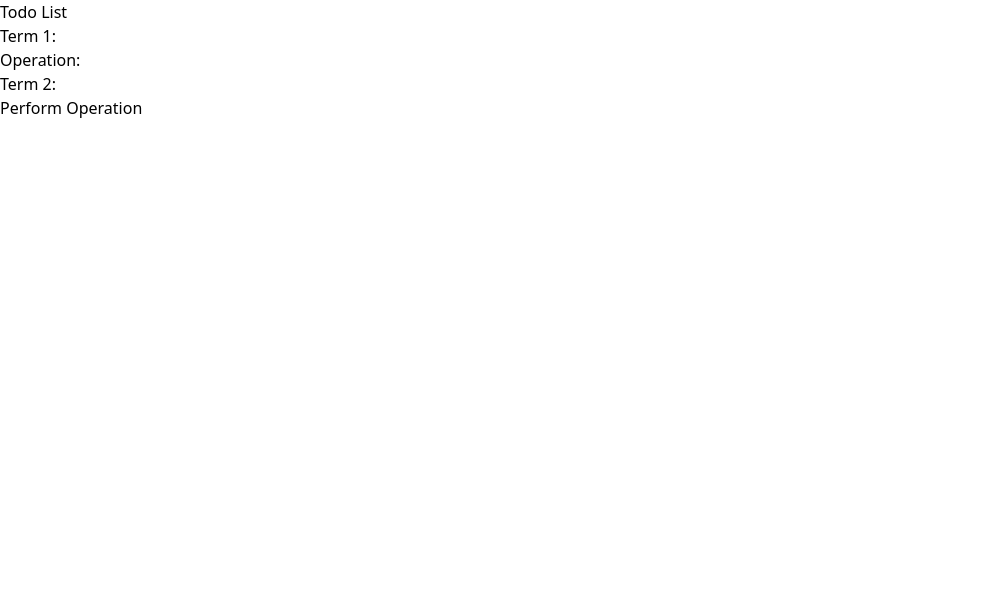
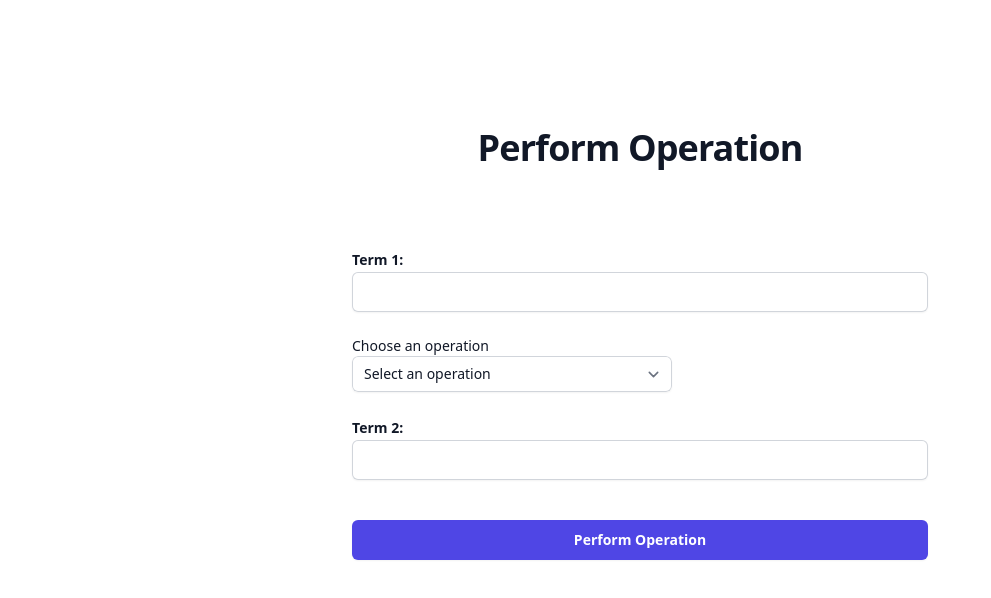
Before and after one commit to ignaciomosca/arithmetic-frontend, a Nuxt app: page /operations in a window 1280 px wide. Shown: the top 598 px of the page, without its empty margins (0-991 px from the left). Built offline with nearby package versions, Linux system fonts and the light colour scheme.

Commit message:
Add styles

```diff
--- a/components/UserLogin.vue
+++ b/components/UserLogin.vue
@@ -1,16 +1,18 @@
 <template>
-  <div class="container">
-    <h2 class="text-3xl font-bold underline">Login</h2>
-    <form @submit.prevent="login">
+  <div class="flex min-h-full flex-1 flex-col justify-center px-6 py-12 lg:px-8">
+    <div class="sm:mx-auto sm:w-full sm:max-w-sm">
+      <h2 class="mt-10 text-center text-2xl font-bold leading-9 tracking-tight text-gray-900">Login</h2>
+    </div>
+    <form class="mt-10 sm:mx-auto sm:w-full sm:max-w-sm space-y-6" @submit.prevent="login">
       <div class="form-group">
-        <label for="username">Username:</label>
-        <input type="text" id="username" v-model="username" class="form-control" />
+        <label for="username" class="block text-sm font-medium leading-6 text-gray-900">Username:</label>
+        <input type="text" id="username" v-model="username"  class="block w-full rounded-md border-0 py-1.5 text-gray-900 shadow-sm ring-1 ring-inset ring-gray-300 placeholder:text-gray-400 focus:ring-2 focus:ring-inset focus:ring-indigo-600 sm:text-sm sm:leading-6" />
       </div>
       <div class="form-group">
-        <label for="password">Password:</label>
-        <input type="password" id="password" v-model="password" class="form-control" />
+        <label for="password" class="block text-sm font-medium leading-6 text-gray-900">Password:</label>
+        <input type="password" id="password" v-model="password" class="block w-full rounded-md border-0 py-1.5 text-gray-900 shadow-sm ring-1 ring-inset ring-gray-300 placeholder:text-gray-400 focus:ring-2 focus:ring-inset focus:ring-indigo-600 sm:text-sm sm:leading-6" />
       </div>
-      <button type="submit" class="btn btn-primary">Login</button>
+      <button type="submit" class="flex w-full justify-center rounded-md bg-indigo-600 px-3 py-1.5 text-sm font-semibold leading-6 text-white shadow-sm hover:bg-indigo-500 focus-visible:outline focus-visible:outline-2 focus-visible:outline-offset-2 focus-visible:outline-indigo-600">Login</button>
     </form>
   </div>
 </template>
--- a/package.json
+++ b/package.json
@@ -10,6 +10,7 @@
   },
   "devDependencies": {
     "@nuxt/devtools": "^1.0.3",
+    "@tailwindcss/forms": "^0.5.7",
     "autoprefixer": "^10.4.20",
     "nuxt": "^3.8.2",
     "postcss": "^8.4.41",
--- a/pages/operations/index.vue
+++ b/pages/operations/index.vue
@@ -1,26 +1,54 @@
 <template>
-  <div class="container">
-    <h2>Todo List</h2>
-    <form @submit.prevent="addTodo">
-      <div class="form-group">
-        <label for="title">Term 1:</label>
-        <input type="text" id="term1" v-model="term1" class="form-control" />
+  <div class="isolate bg-white px-6 py-24 sm:py-32 lg:px-8">
+    <div class="mx-auto max-w-2xl text-center">
+      <h2 class="text-3xl font-bold tracking-tight text-gray-900 sm:text-4xl">Perform Operation</h2>
+    </div>
+    <form @submit.prevent="addTodo" class="mx-auto mt-16 max-w-xl sm:mt-20">
+      <div class="grid grid-cols-1 gap-x-8 gap-y-6 sm:grid-cols-2">
+        <div class="sm:col-span-2">
+          <label for="term1" class="block text-sm font-semibold leading-6 text-gray-900">Term 1:</label>
+          <input
+            type="text"
+            id="term1"
+            v-model="term1"
+            class="block w-full rounded-md border-0 px-3.5 py-2 text-gray-900 shadow-sm ring-1 ring-inset ring-gray-300 placeholder:text-gray-400 focus:ring-2 focus:ring-inset focus:ring-indigo-600 sm:text-sm sm:leading-6"
+          />
+        </div>
+        <div class="sm:col-span-2">
+          <label for="operation" class="block text-sm font-medium text-gray-900">Choose an operation</label>
+          <select
+            id="operation"
+            v-model="operation"
+            name="operation"
+            class="block w-full rounded-md border-0 py-1.5 text-gray-900 shadow-sm ring-1 ring-inset ring-gray-300 focus:ring-2 focus:ring-inset focus:ring-indigo-600 sm:max-w-xs sm:text-sm sm:leading-6"
+          >
+            <option disabled value="">Select an operation</option>
+            <option v-for="op in operations" :key="op.id" :value="op.name">
+              {{ op.symbol }}
+            </option>
+          </select>
+        </div>
+        <div class="sm:col-span-2">
+          <label for="term2" class="block text-sm font-semibold leading-6 text-gray-900">Term 2:</label>
+          <input
+            type="text"
+            id="term2"
+            v-model="term2"
+            class="block w-full rounded-md border-0 px-3.5 py-2 text-gray-900 shadow-sm ring-1 ring-inset ring-gray-300 placeholder:text-gray-400 focus:ring-2 focus:ring-inset focus:ring-indigo-600 sm:text-sm sm:leading-6"
+          />
+        </div>
       </div>
-      <div class="form-group">
-        <label for="operation">Operation:</label>
-        <input type="text" id="operation" v-model="operation" class="form-control" />
+      <div class="mt-10">
+        <button type="submit" class="block w-full rounded-md bg-indigo-600 px-3.5 py-2.5 text-center text-sm font-semibold text-white shadow-sm hover:bg-indigo-500 focus-visible:outline focus-visible:outline-2 focus-visible:outline-offset-2 focus-visible:outline-indigo-600">
+          Perform Operation
+        </button>
       </div>
-      <div class="form-group">
-        <label for="title">Term 2:</label>
-        <input type="text" id="term2" v-model="term2" class="form-control" />
-      </div>
-      <button type="submit" class="btn btn-primary">Perform Operation</button>
     </form>
   </div>
 </template>
 
 <script lang="ts">
-import { defineComponent, ref, onMounted } from 'vue';
+import { defineComponent, ref } from 'vue';
 import axios from 'axios';
 
 interface Todo {
@@ -36,6 +64,14 @@ export default defineComponent({
     const term1 = ref<string>('');
     const term2 = ref<string>('');
     const operation = ref<string>('');
+    const operations = ref([
+      { name: "addition", symbol: "+", id: 1 },
+      { name: "subtraction", symbol: "-", id: 2 },
+      { name: "multiplication", symbol: "x", id: 3 },
+      { name: "division", symbol: "/", id: 4 },
+      { name: "squareRoot", symbol: "√", id: 5 },
+      { name: "randomString", symbol: "🎲", id: 6 },
+    ]);
 
     const addTodo = async () => {
       try {
@@ -48,6 +84,7 @@ export default defineComponent({
             Authorization: `Bearer ${localStorage.getItem('token')}`
           }
         });
+        // Clear the form fields after submission
         term1.value = '';
         term2.value = '';
         operation.value = '';
@@ -60,6 +97,7 @@ export default defineComponent({
       term1,
       term2,
       operation,
+      operations,
       addTodo
     };
   }
--- a/tailwind.config.js
+++ b/tailwind.config.js
@@ -11,5 +11,7 @@ export default {
   theme: {
     extend: {},
   },
-  plugins: [],
+  plugins: [
+    require('@tailwindcss/forms'),
+  ],
 }
```
Also changed, not shown: 1 other file (tests, documents, lock files or other folders).
